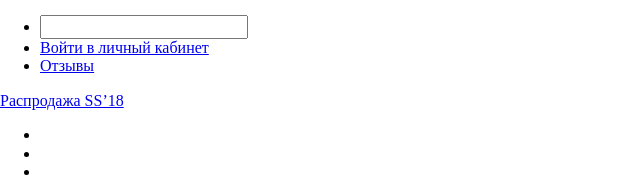
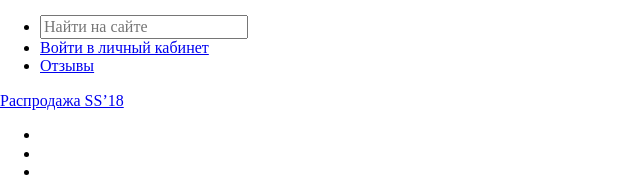
Before and after one commit to bunkerWHz/Women-s-shop, a website: page src/index.html in a window 1280 px wide. Shown: the part 503-686 px from the top of the page, 0-640 px from the left. Drawn offline with Linux system fonts and the light colour scheme.

Commit message:
add search placeholder

```diff
--- a/src/index.html
+++ b/src/index.html
@@ -39,7 +39,7 @@
                 <li class="sales__item"><a href="#" class="item__link">Streetstyle</a></li>
             </ul>
             <ul class="clients__items">
-                <li class="clients__item"><input type="text" name="search" id="search"></li>
+                <li class="clients__item"><input type="text" name="search" id="search" placeholder="Найти на сайте"></li>
                 <li class="clients__item"><a href="#" class="item__link">Войти в личный кабинет</a></li>
                 <li class="clients__item"><a href="#" class="item__link">Отзывы</a></li>
             </ul>
```
